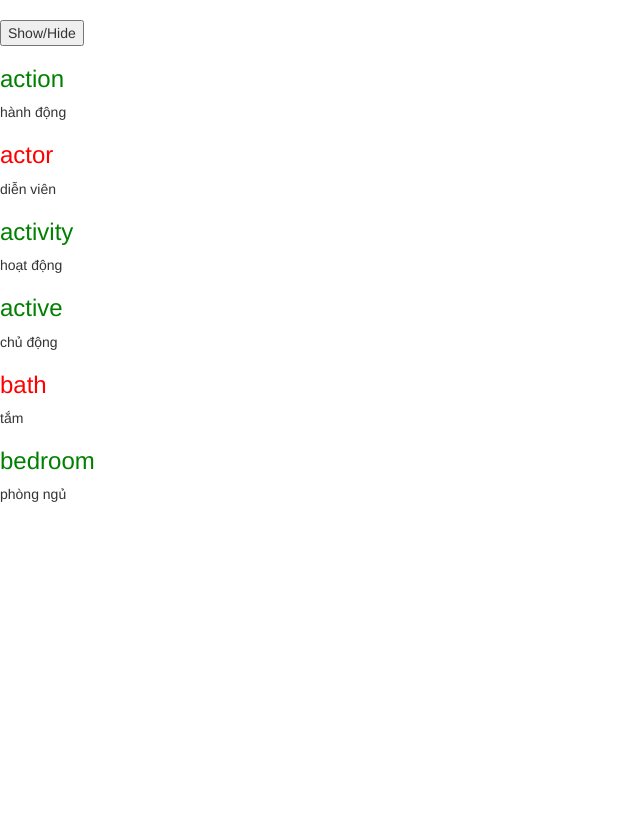
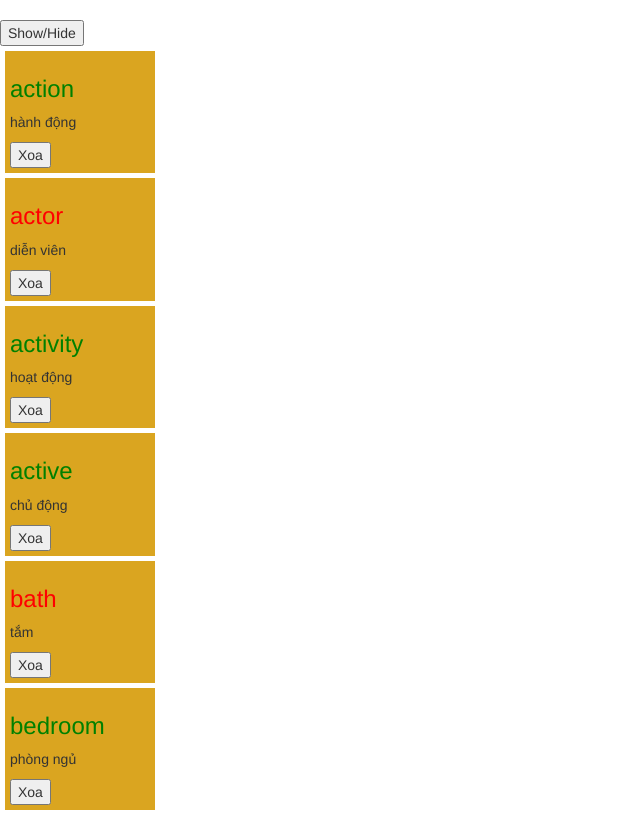
Before and after one commit to an244/Angular4-study, an Angular app: page / in a window 1280 px wide. Shown: the whole page, without its empty margins (0-640 px from the left). Built offline with nearby package versions, Linux system fonts and the light colour scheme.

Commit message:
KO dc viet tat la ++ ma phai viet thang ra arrWords.length + 1

```diff
--- a/src/app/words/words.component.css
+++ b/src/app/words/words.component.css
@@ -0,0 +1,6 @@
+.word{
+    background-color: goldenrod;
+    padding: 5px;
+    margin: 5px;
+    width: 150px
+}
--- a/src/app/words/words.component.html
+++ b/src/app/words/words.component.html
@@ -8,10 +8,11 @@
 <!-- function addWord() ko can co parameter truyen vo vi da co [(ngModel)] lam data binding voi textbox roi -->
 <button (click)="isShowForm=true" *ngIf="!isShowForm" > Show/Hide</button>
 
-<div *ngFor = "let word of arrWords">
+<!-- Hien thi ra danh sach bang cach su dung ngFor -->
+<div *ngFor = "let word of arrWords" class="word">
   <h3 [ngStyle]="{color: word.memorized ? 'green':'red'}">
     {{word.en}}
   </h3>
-
   <p>{{word.vn}}</p>
+  <button (click)="xoaWord(word.id)"> Xoa</button>
 </div>
--- a/src/app/words/words.component.ts
+++ b/src/app/words/words.component.ts
@@ -23,7 +23,7 @@
   addWord() {
     // unshift de hien phan tu moi len dau danh sach
     this.arrWords.unshift({
-      id: this.arrWords.length++,
+      id: this.arrWords.length + 1, // ko dc viet tat arrWords.length ++
       en: this.newEn,
       vn: this.newVn,
       memorized: false
@@ -32,6 +32,11 @@
     this.newVn = '';
     this.isShowForm = false;
   }
+
+  xoaWord(id: number) {
+    const index = this.arrWords.findIndex(word => word.id === id);
+    this.arrWords.splice(index, 1);
+  }
   constructor() { }
 
   ngOnInit() {
```
